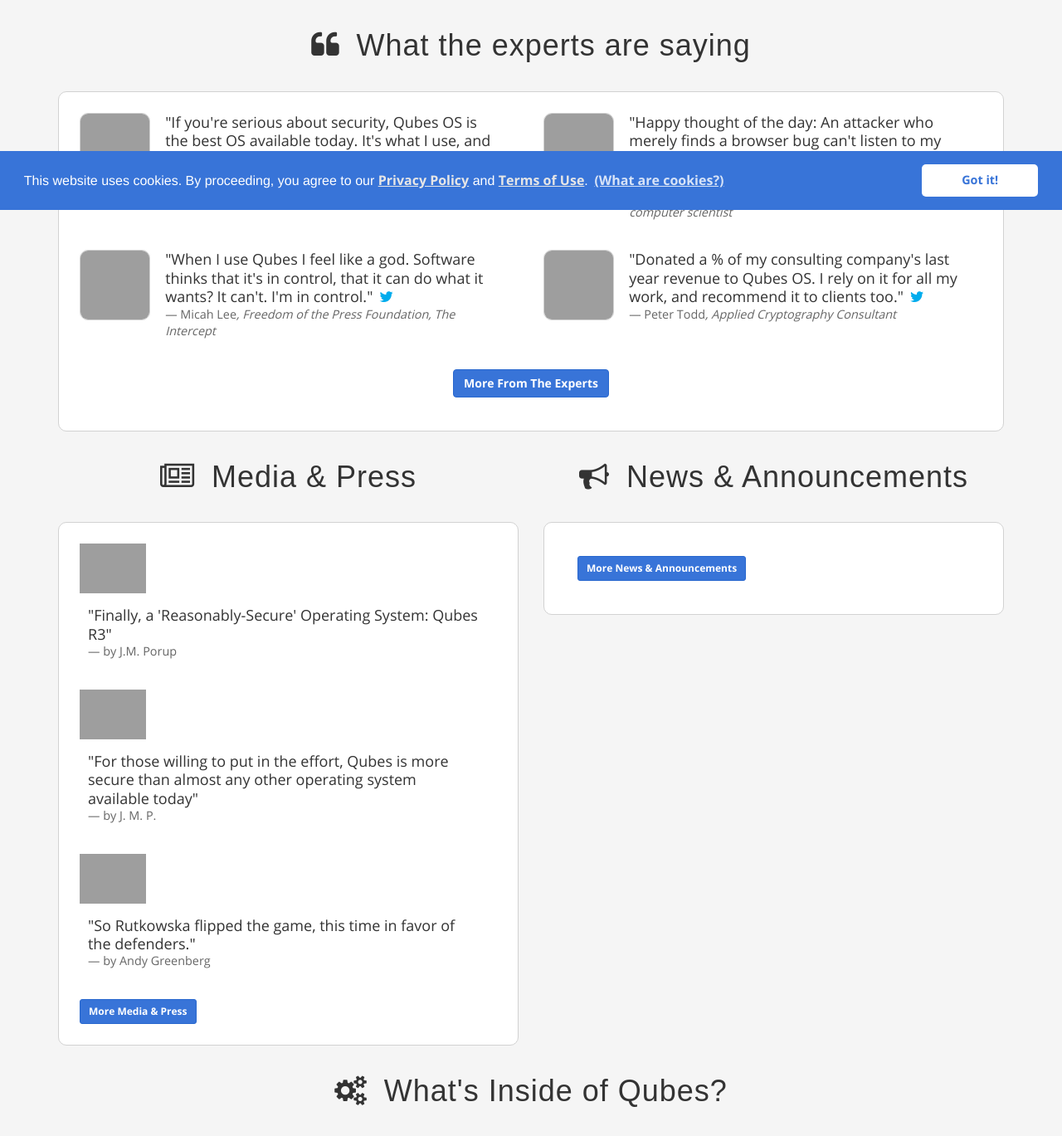
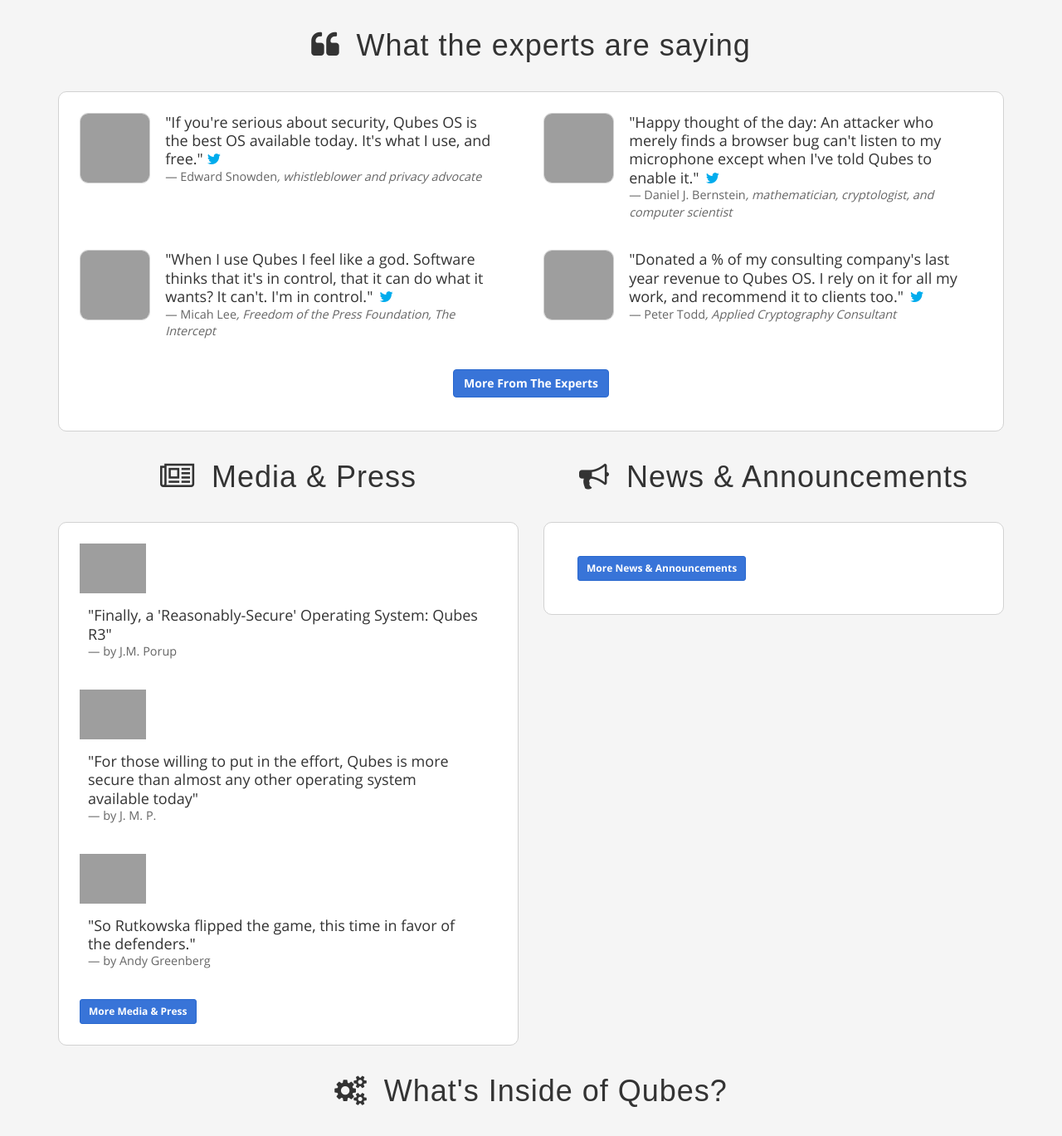
Before and after one commit to QubesOS/qubesos.github.io, a Jekyll site: the page built from pages/home.html, in a window 1280 px wide. Shown: the part 647-2016 px from the top of the page at 83% size. Built offline with Jekyll 4.4.1, drawn with Linux system fonts in a browser that asks for light colours; some web fonts are replaced; grey boxes are pictures that could not be loaded.

Commit message:
Remove Cookie Consent
By request, since the website no longer sets any cookies:

https://github.com/QubesOS/qubes-issues/issues/1624#issuecomment-406835012

```diff
--- a/_includes/head.html
+++ b/_includes/head.html
@@ -117,28 +117,4 @@
   <meta name="apple-mobile-web-app-title" content="Qubes OS">
   <meta name="application-name" content="Qubes OS">
   <meta name="theme-color" content="#ffffff">
-
-  <!-- Cookie Consent -->
-  <link rel="stylesheet" type="text/css" href="/css/cookieconsent.min.css" />
-  <script src="/js/cookieconsent.min.js"></script>
-  <script>
-  window.addEventListener("load", function(){
-  window.cookieconsent.initialise({
-    "palette": {
-      "popup": {
-        "background": "#3874D8"
-      },
-      "button": {
-        "background": "#fff",
-        "text": "#3874D8"
-      }
-    },
-    "theme": "classic",
-    "content": {
-      "message" : "This website uses cookies. By proceeding, you agree to our <a class='cc' target='_blank' href='/privacy/'>Privacy Policy</a> and <a class='cc' target='_blank' href='/terms/'>Terms of Use</a>.",
-      "link" : "(What are cookies?)"
-    }
-  })});
-  </script>
-
 </head>
--- a/css/main.scss
+++ b/css/main.scss
@@ -165,14 +165,3 @@ article tr.center {
         text-align: center;
     }
 }
-
-// Custom - Cookie Consent
-.cc:link,
-.cc:visited {
-    color: #e6e6e6;
-    text-decoration: underline;
-}
-.cc:hover {
-    color: #ffffff;
-    text-decoration: none;
-}
```
Also changed, not shown: css/cookieconsent.min.css (deleted), js/cookieconsent.min.js (deleted).
